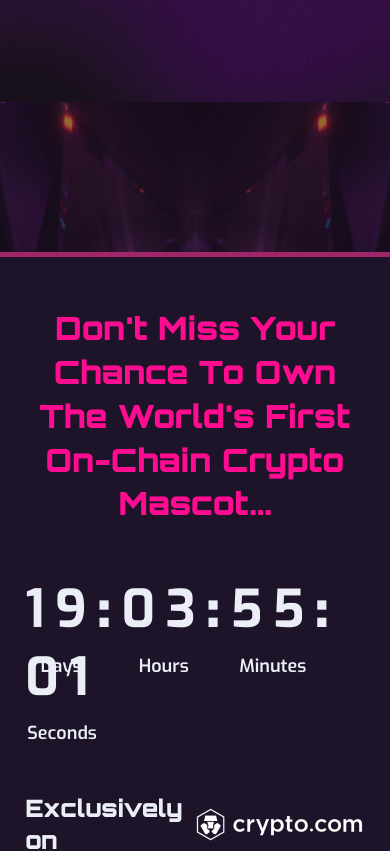
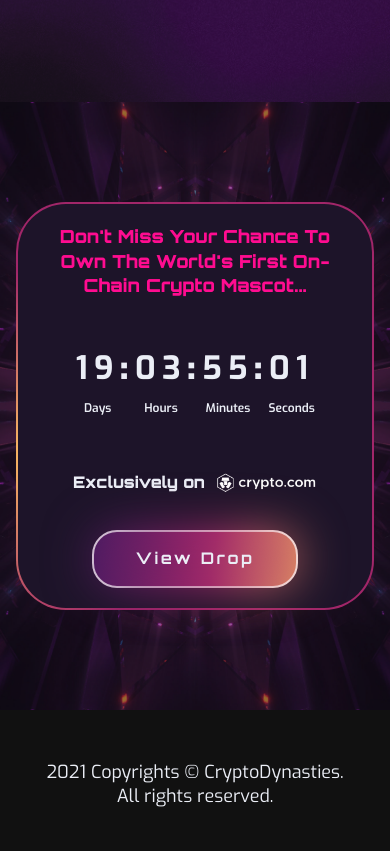
Before and after one commit to DZH-Agency/crypto-dynasties, a Vue app: page / in a window 390 px wide. Shown: the part 10179-11030 px from the top of the page. Built offline with nearby package versions, Linux system fonts and the light colour scheme.

Commit message:
Dont Miss Section mobile

```diff
--- a/src/assets/scss/components/CommonHeader.scss
+++ b/src/assets/scss/components/CommonHeader.scss
@@ -136,7 +136,6 @@
             line-height: normal;
 
             @media (max-width: $tablet-bp) {
-              font-weight: 600;
               font-size: 12px;
             }
           }
--- a/src/assets/scss/components/DontMiss.scss
+++ b/src/assets/scss/components/DontMiss.scss
@@ -8,6 +8,10 @@
   &-wrapper {
     background: url("~@/assets/img/DontMiss/cosmicBg.png") no-repeat center / cover;
     padding: 150px 0;
+
+    @media (max-width: $tablet-bp) {
+      padding: 100px 0;
+    }
   }
 
   &-counter {
@@ -20,6 +24,11 @@
     background: $black padding-box;
     border-radius: 50px;
     border: 5px solid transparent;
+
+    @media (max-width: $tablet-bp) {
+      padding: 20px 30px;
+      border-width: 2px;
+    }
 
     &-wrapper {
       z-index: 1;
@@ -35,6 +44,13 @@
       right: -5px;
       left: -5px;
       border-radius: 50px;
+
+      @media (max-width: $tablet-bp) {
+        top: -2px;
+        bottom: -2px;
+        right: -2px;
+        left: -2px;
+      }
     }
 
     &__heading {
@@ -45,6 +61,10 @@
       font-family: Orbitron, sans-serif;
       margin-bottom: 50px;
       text-align: center;
+
+      @media (max-width: $tablet-bp) {
+        font-size: 18px;
+      }
     }
 
     &-time {
@@ -54,6 +74,11 @@
       letter-spacing: 0.2em;
       font-family: Sora, sans-serif;
       margin-bottom: 82px;
+
+      @media (max-width: $tablet-bp) {
+        font-size: 32px;
+      }
+
       span {
         position: relative;
         display: inline-block;
@@ -67,6 +92,10 @@
           font-weight: 600;
           letter-spacing: normal;
           line-height: normal;
+
+          @media (max-width: $tablet-bp) {
+            font-size: 12px;
+          }
         }
       }
     }
@@ -82,9 +111,20 @@
       line-height: 130%;
       margin-bottom: 54px;
 
+      @media (max-width: $tablet-bp) {
+        font-size: 16px;
+        margin-bottom: 36px;
+      }
+
       a {
         line-height: 0;
         margin-left: 10px;
+
+        @media (max-width: $tablet-bp) {
+          img {
+            width: 102px;
+          }
+        }
       }
     }
 
@@ -96,6 +136,11 @@
       position: relative;
       z-index: 1;
       background: linear-gradient(98.04deg, #3C1960 -9.26%, #A12669 58.73%, #FEC261 124.53%);
+
+      @media (max-width: $tablet-bp) {
+        padding: 16px 42px;
+        border-width: 2px;
+      }
 
       .bg {
         position: absolute;
@@ -115,6 +160,11 @@
         font-size: 18px;
         line-height: 22px;
         letter-spacing: 0.16em;
+
+        @media (max-width: $tablet-bp) {
+          font-size: 16px;
+          line-height: 20px;
+        }
       }
     }
   }
```
